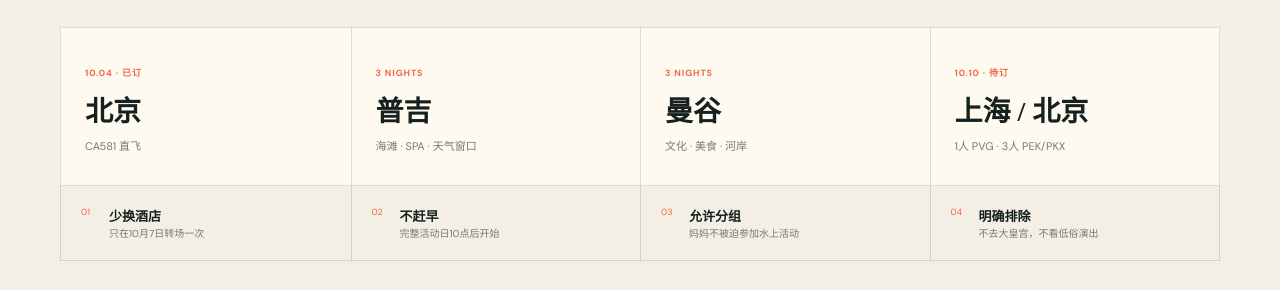
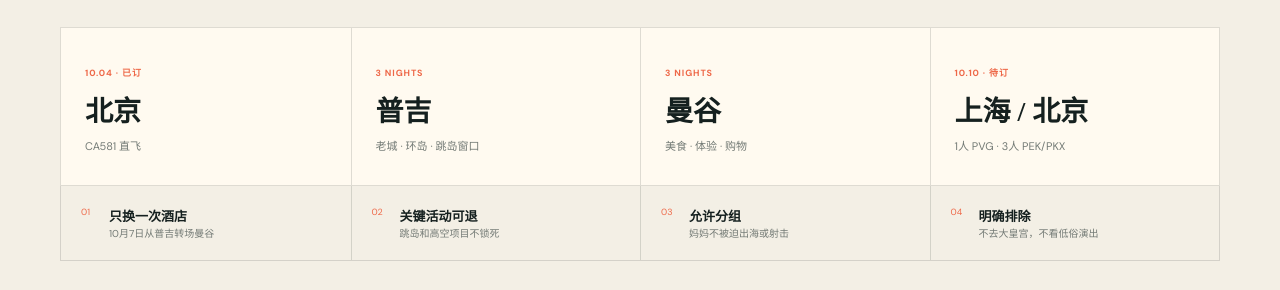
Before and after one commit to CJSUN997/national-day-family-trip, a Next.js app in the folder site/: page / in a window 1280 px wide. Shown: the part 1020-1310 px from the top of the page. Built offline with nearby package versions, Linux system fonts and the light colour scheme; no server answers.

Commit message:
根据十一计划更新普吉曼谷行程

```diff
--- a/site/app/page.tsx
+++ b/site/app/page.tsx
@@ -6,36 +6,38 @@ type Event = { time: string; tag: string; title: string; note: string };
 type Day = { date: string; city: string; title: string; lead: string; pace: string; rule?: string; events: Event[] };
 
 const days: Day[] = [
-  { date:"10.04 · 周日", city:"普吉", title:"向南飞，先睡个好觉", lead:"已订 CA581。晚间落地不赶行程，把体力留给真正的海岛假期。", pace:"交通日", events:[
+  { date:"10.04 · 周日", city:"普吉", title:"向南飞，先睡个好觉", lead:"已订 CA581。20:30落地后只完成接机、入住和简单宵夜，不再追加夜市。", pace:"交通日", events:[
     {time:"12:00",tag:"集合",title:"首都机场 T3",note:"4人一起办理值机，逐人确认电子客票号与1×23kg托运行李。"},
     {time:"15:30—20:30",tag:"已预订",title:"CA581 · PEK → HKT",note:"直飞普吉；泰国时间比北京时间慢1小时。"},
     {time:"22:00",tag:"接机",title:"普吉机场 → 卡伦",note:"预订SUV / Van并填写航班号，预计23:15前后抵达酒店。"}]},
-  { date:"10.05 · 周一", city:"普吉", title:"海风、慢午餐与 SPA", lead:"第一整天不跨岛，用海滩和休息完成从通勤状态到度假状态的切换。", pace:"很轻松", rule:"红旗或大浪时不下水，直接切换酒店泳池与咖啡馆。", events:[
-    {time:"10:00",tag:"海滩",title:"卡伦海滩慢上午",note:"自然起床，海边散步或酒店泳池；不设置集合压力。"},
-    {time:"12:30",tag:"美食",title:"卡伦就近午餐",note:"选择有空调、能坐下慢慢吃的餐厅，午后回酒店休息。"},
-    {time:"16:00",tag:"全员高分",title:"全家按摩 / SPA",note:"提前预约4人同一时段，可以各自选择不同项目。"},
-    {time:"18:30",tag:"日落",title:"卡塔或卡伦晚餐",note:"短程移动，看天气决定是否等日落。"}]},
-  { date:"10.06 · 周二", city:"普吉", title:"把选择权交给海况", lead:"出海只是加分项。前一晚再决定，妈妈不坐船也能拥有完整的一天。", pace:"适中", rule:"任何雷暴预警、红旗或运营方停航，都执行本岛方案。", events:[
-    {time:"前晚决定",tag:"A 组",title:"短程出海 / 简单浮潜",note:"2—3人参加，避免长距离快艇；产品必须含保险并支持天气取消。"},
-    {time:"同步",tag:"B 组",title:"酒店、咖啡与海滩",note:"妈妈留在卡伦附近，独立交通与晚间会合地点提前约定。"},
-    {time:"雨天替换",tag:"全家",title:"普吉老城半日",note:"放弃出海时再执行；不叠加南部环岛和多个打卡点。"},
-    {time:"18:30",tag:"会合",title:"全家收官晚餐",note:"当天不再增加活动，回酒店整理转场行李。"}]},
-  { date:"10.07 · 周三", city:"曼谷", title:"从海岛回到城市", lead:"优先选择中午前后的 HKT → BKK 直飞，把机场链路当作一天的主任务。", pace:"交通日", events:[
-    {time:"09:30",tag:"退房",title:"卡伦 → 普吉机场",note:"至少在起飞前2.5小时离开酒店，雨天不压缩道路缓冲。"},
+  { date:"10.05 · 周一", city:"普吉", title:"老城、寺庙与南端日落", lead:"4人包车走一条完整的本岛路线，上午慢出发，傍晚把神仙半岛作为全日重点。", pace:"适中", rule:"日落受天气影响；大雨时缩短南部路线，不冒险赶观景点。", events:[
+    {time:"10:00",tag:"老城",title:"普吉老镇",note:"塔朗路与罗曼尼巷慢逛，午餐尝试福建面或泰南风味。"},
+    {time:"14:30",tag:"文化",title:"查龙寺",note:"免费参观，注意衣着得体；现场不赶时间、不叠加过多景点。"},
+    {time:"17:15",tag:"日落",title:"神仙半岛",note:"争取17:30前到达；天气和体力允许时顺路看风车观景点。"},
+    {time:"19:30",tag:"晚餐",title:"卡伦 / 卡塔就近用餐",note:"全天包车结束后直接回酒店区域，不再跨区逛夜市。"}]},
+  { date:"10.06 · 周二", city:"普吉", title:"把整天留给海，也保留退路", lead:"首选皮皮岛、玛雅湾与竹子岛一日团；如更看重山海景观，可换攀牙湾与洞穴独木舟。", pace:"早出晚归", rule:"前一晚复核雷暴、风浪、停航与退款规则；妈妈可留在卡伦，不强制全员出海。", events:[
+    {time:"前晚确认",tag:"二选一",title:"锁定正规跳岛团",note:"确认酒店接送、保险、午餐、登岛费、天气取消与退款规则。"},
+    {time:"07:00—17:00",tag:"A 组",title:"皮皮岛＋玛雅湾＋竹子岛",note:"经典海岛线，行程较长；不适合晕船或不愿乘快艇的人。"},
+    {time:"同步",tag:"B 组",title:"卡伦海滩＋酒店休息",note:"不出海成员保留房卡、现金和叫车方式，晚餐地点提前约定。"},
+    {time:"18:30",tag:"恢复",title:"晚餐或泰式按摩",note:"视体力决定，不预约高强度项目；随后整理次日转场行李。"}]},
+  { date:"10.07 · 周三", city:"曼谷", title:"海滩收尾，转场去曼谷", lead:"上午只在卡伦附近活动，搭乘中午前后 HKT → BKK 直飞；晚上用美食街完成城市开场。", pace:"交通日", events:[
+    {time:"08:30",tag:"海滩",title:"卡伦慢上午",note:"海边散步或看卡伦观景台，具体取决于航班时间和天气。"},
+    {time:"起飞前3小时",tag:"退房",title:"卡伦 → 普吉机场",note:"提前预约送机；雨季道路缓冲不压缩。"},
     {time:"11:00—14:00",tag:"待预订",title:"HKT → BKK",note:"只筛素万那普机场直飞、含托运行李的组合；不为低价改飞DMK。"},
     {time:"16:00",tag:"入住",title:"暹罗 / 拉差贴威",note:"2间房，优先BTS步行500米内、明确床型、可免费取消。"},
-    {time:"晚上",tag:"留白",title:"附近晚餐",note:"不安排正式景点；有精神再逛商场或做普通按摩。"}]},
-  { date:"10.08 · 周四", city:"曼谷", title:"丝绸旧宅与湄南河夜色", lead:"删除大皇宫路线，把文化、购物和河岸放在一条更舒适的城市动线上。", pace:"适中", events:[
-    {time:"10:30",tag:"文化",title:"吉姆·汤普森故居",note:"主屋随导览参观；若兴趣不高，可替换为曼谷艺术文化中心。"},
-    {time:"12:30",tag:"城市",title:"暹罗商圈午餐",note:"Siam Center / Paragon按兴趣选择，不为购物拆散整天。"},
-    {time:"15:30",tag:"休息",title:"酒店休息或 SPA",note:"保留完整的室内恢复段，避开午后闷热。"},
-    {time:"17:30",tag:"河岸",title:"ICONSIAM 与晚餐",note:"看湄南河夜景，结束后直接返回酒店。"}]},
-  { date:"10.09 · 周五", city:"曼谷", title:"老街、咖啡与耀华力", lead:"最后一个完整日只走相邻街区，购物与代购独立记账。", pace:"轻松", events:[
-    {time:"10:30",tag:"自由",title:"慢上午 / 补购",note:"可分组活动，午后回酒店放下购物袋并休息。"},
-    {time:"15:30",tag:"街区",title:"Talat Noi",note:"看老建筑、街头艺术和咖啡馆；妈妈可减少步行后直接会合。"},
-    {time:"17:30",tag:"美食",title:"耀华力路晚餐",note:"坐下吃饭为主、街头小吃为辅，避开长时间排队。"},
+    {time:"18:30",tag:"美食",title:"Banthat Thong 美食街",note:"避开18:00—20:00排队高峰；Jeh O Chula等热门店不作为必须打卡。"}]},
+  { date:"10.08 · 周四", city:"曼谷", title:"射击体验与平价火锅", lead:"上午安排全程有教练的正规射击体验，晚上去MBK附近吃 Suki Teenoi；中间保留休息。", pace:"适中", rule:"必须提前确认营业、年龄限制、证件要求、保险与教练陪同；任何人都可不参加。", events:[
+    {time:"10:30",tag:"需预订",title:"正规射击场体验",note:"优先选择交通可控、可确认开放状态的场地；现场严格遵守教练指令。"},
+    {time:"13:30",tag:"休息",title:"返回市区午休",note:"不在射击后连续叠加室外项目，给全员完整恢复时间。"},
+    {time:"17:30",tag:"商圈",title:"MBK Center 随意逛",note:"从National Stadium站步行衔接，购物和代购单独记账。"},
+    {time:"20:00",tag:"晚餐",title:"Suki Teenoi 自助小火锅",note:"优先MBK分店并避开饭点；若排队过长，直接换附近餐厅。"}]},
+  { date:"10.09 · 周五", city:"曼谷", title:"商场、河岸与城市夜景", lead:"周五不硬逛只开放部分摊位的乍都乍，改用有空调的商圈与河岸路线。", pace:"轻松", events:[
+    {time:"10:30",tag:"购物",title:"暹罗商圈",note:"Siam Paragon、Siam Center、Siam Discovery按兴趣选择，不必全部逛完。"},
+    {time:"15:30",tag:"二选一",title:"ICONSIAM 或酒店休息",note:"想看河岸与室内水上市场就去ICONSIAM；体力不足直接休息。"},
+    {time:"17:30",tag:"可选",title:"Mahanakhon SkyWalk",note:"只在天气清晰且全员有兴趣时现场决定，不提前锁死不可退票。"},
     {time:"20:30",tag:"整理",title:"两组返程终检",note:"分别确认航站楼、送机时间、行李额、证件和落地日期。"}]},
-  { date:"10.10 · 周六", city:"返程", title:"同一座机场，两条回家路线", lead:"1人返回上海，3人返回北京。两组独立出票，以直飞和合理到达时间优先。", pace:"交通日", events:[
+  { date:"10.10 · 周六", city:"返程", title:"先看航班，再决定乍都乍", lead:"1人返回上海，3人返回北京。只有下午较晚航班才安排乍都乍，返程优先级永远更高。", pace:"交通日", events:[
+    {time:"09:00",tag:"条件活动",title:"乍都乍周末市场",note:"仅限航班时间充裕时执行；若不满足条件，改为酒店附近早餐后直接退房。"},
     {time:"待航班",tag:"上海 · 1人",title:"BKK → PVG",note:"优先10月10日当天抵沪、含托运行李的直飞航班。"},
     {time:"待航班",tag:"北京 · 3人",title:"BKK → PEK / PKX",note:"查询3张同舱库存；若10月11日凌晨落地，出票前再次确认。"},
     {time:"起飞前3小时",tag:"送机",title:"酒店 → BKK",note:"两组起飞相差不超过2小时可同车，否则分别预约。"}]},
@@ -45,11 +47,14 @@ const tasks = [
   ["outbound","已完成","确认 CA581 全员出票","逐人检查电子客票号和1×23kg托运行李。"],
   ["return","现在","锁定两组返程","10月10日：1人BKK→PVG，3人BKK→PEK/PKX。"],
   ["domestic","现在","锁定普吉到曼谷","10月7日HKT→BKK，直飞、含行李、中午前后起飞。"],
-  ["rooms","出票后","预订两地2间房","普吉10.04—10.07；曼谷10.07—10.10。"],
+  ["rooms","现在","预订两地2间房","普吉卡伦10.04—10.07；曼谷BTS沿线10.07—10.10。"],
+  ["island","尽快","筛选10月6日跳岛团","比较皮皮岛线与攀牙湾线，重点核对保险、接送及天气退款。"],
+  ["shooting","出发前","预订正规射击体验","确认当天开放、证件要求、教练陪同、保险和取消政策。"],
   ["transfer","出发前2周","建立机场接送订单","同行段用SUV/Van；返程按航班差值决定是否分车。"],
   ["insurance","出发前2周","购买旅行保险","覆盖医疗、航班延误和水上活动，核对免责条款。"],
   ["tdac","10月1日起","提交4人 TDAC","仅使用泰国移民局免费官方入口，保存确认信息。"],
-  ["weather","10月5日晚","决定10月6日 A/B 方案","海况不安全即取消出海，执行本岛方案。"],
+  ["sim","出发前","准备4人流量方案","比较eSIM、实体卡和国际漫游，保存离线订单与酒店地址。"],
+  ["weather","10月5日晚","决定10月6日出海方案","海况不安全即取消出海，不以已付款为理由冒险。"],
   ["final","10月9日晚","完成返程终检","两组分别确认航站楼、送机时间、行李额和抵达日期。"],
 ] as const;
 
@@ -72,11 +77,11 @@ export default function Home() {
   return <main>
     <header className="topbar"><button className="brand" onClick={()=>jump("top")}><span>向</span><b>向南，再向北<small>2026 家庭旅行执行册</small></b></button><button className="menu" onClick={()=>setMenu(!menu)}>目录</button><nav className={menu?"open":""}>{[["route","路线"],["weather","天气"],["days","每日"],["booking","预订"],["budget","预算"],["tasks","清单"]].map(([id,label])=><button key={id} onClick={()=>jump(id)}>{label}</button>)}</nav><em>● 7天6晚</em></header>
     <section className="hero" id="top"><div className="hero-copy"><p>OCT 04 — OCT 10 · PHUKET / BANGKOK</p><h1>先去海边，<br/><i>再回城市。</i></h1><h2>一家四口的泰国七日：普吉3晚，曼谷3晚。去程已经确定，余下的每一步都围绕舒服、真实和可执行。</h2><div><button onClick={()=>jump("days")}>查看每日安排 ↘</button><button onClick={()=>jump("tasks")}>先看待办</button></div></div><article className="ticket"><header><span>OUTBOUND · CONFIRMED</span><b>已订</b></header><div className="airports"><section><strong>PEK</strong><small>北京 · T3</small></section><i>CA581<br/>──────── ✦</i><section><strong>HKT</strong><small>普吉</small></section></div><div className="times"><span><b>15:30</b>10月4日</span><span><b>6h</b>直飞</span><span><b>20:30</b>当地时间</span></div><p>4人同行 · 每人1×23kg托运行李 · 以电子客票号确认出票</p></article></section>
-    <section className="shell route" id="route"><Heading index="01 · ROUTE LOGIC" title={<>六晚，两个落脚点。<br/>没有多余的折返。</>} text="路线先满足航班与体力，再安排体验。海况改变活动，不改变城市；返程分流，但都从素万那普机场出发。"/><div className="route-grid">{[["10.04 · 已订","北京","CA581 直飞"],["3 NIGHTS","普吉","海滩 · SPA · 天气窗口"],["3 NIGHTS","曼谷","文化 · 美食 · 河岸"],["10.10 · 待订","上海 / 北京","1人 PVG · 3人 PEK/PKX"]].map(([a,b,c])=><article key={b}><small>{a}</small><b>{b}</b><p>{c}</p></article>)}</div><div className="rails">{[["01","少换酒店","只在10月7日转场一次"],["02","不赶早","完整活动日10点后开始"],["03","允许分组","妈妈不被迫参加水上活动"],["04","明确排除","不去大皇宫，不看低俗演出"]].map(([n,t,d])=><article key={n}><span>{n}</span><b>{t}</b><small>{d}</small></article>)}</div></section>
+    <section className="shell route" id="route"><Heading index="01 · ROUTE LOGIC" title={<>六晚，两个落脚点。<br/>没有多余的折返。</>} text="路线先满足航班与体力，再安排体验。海况改变活动，不改变城市；返程分流，但都从素万那普机场出发。"/><div className="route-grid">{[["10.04 · 已订","北京","CA581 直飞"],["3 NIGHTS","普吉","老城 · 环岛 · 跳岛窗口"],["3 NIGHTS","曼谷","美食 · 体验 · 购物"],["10.10 · 待订","上海 / 北京","1人 PVG · 3人 PEK/PKX"]].map(([a,b,c])=><article key={b}><small>{a}</small><b>{b}</b><p>{c}</p></article>)}</div><div className="rails">{[["01","只换一次酒店","10月7日从普吉转场曼谷"],["02","关键活动可退","跳岛和高空项目不锁死"],["03","允许分组","妈妈不被迫出海或射击"],["04","明确排除","不去大皇宫，不看低俗演出"]].map(([n,t,d])=><article key={n}><span>{n}</span><b>{t}</b><small>{d}</small></article>)}</div></section>
     <WeatherBoard />
     <section className="dark" id="days"><div className="shell"><Heading light index="03 · DAY BY DAY" title={<>每天只做一件<br/>真正重要的事。</>} text="选择日期查看时间线。安排保留交通和休息缓冲，不用景点数量衡量一天是否值得。"/><div className="tabs">{days.map((d,i)=><button className={i===active?"active":""} onClick={()=>setActive(i)} key={d.date}><small>{d.date.split(" · ")[0]}</small><b>D{i+1}</b><span>{d.city}</span></button>)}</div><div className="day"><aside><span>{day.date}<i>{day.pace}</i></span><small>{day.city} · DAY {active+1}</small><h3>{day.title}</h3><p>{day.lead}</p>{day.rule&&<em><b>WEATHER RULE</b>{day.rule}</em>}</aside><div className="timeline">{day.events.map((e,i)=><article key={e.title}><span>{String(i+1).padStart(2,"0")}</span><div><small>{e.time}<i>{e.tag}</i></small><h4>{e.title}</h4><p>{e.note}</p></div></article>)}</div></div></div></section>
-    <section className="shell booking" id="booking"><Heading index="04 · BOOKING GATES" title={<>先锁交通，<br/>再让酒店落位。</>} text="动态价格不写成事实。这里只固定筛选条件和决策顺序，最终信息以付款页与电子客票为准。"/><div className="cards"><FlightCard urgent date="10.10" code="BKK → PVG" title="上海组 · 1人" items={["直飞且含托运行李","优先10月10日当天抵沪","独立出票，不等待北京组同价"]}/><FlightCard urgent date="10.10" code="BKK → PEK / PKX" title="北京组 · 3人" items={["一次查询3张同舱库存","直飞、含托运行李","凌晨抵达须全员提前确认"]}/><FlightCard date="10.07" code="HKT → BKK" title="城市转场 · 4人" items={["11:00—14:00理想起飞","只选BKK，避免DMK","包含4人托运行李"]}/><article className="rooms"><small>出票后24小时 · 2间房</small><div><b>普吉</b><span>10.04—10.07</span><em>卡伦 · 3晚</em></div><div><b>曼谷</b><span>10.07—10.10</span><em>暹罗 / 拉差贴威 · 3晚</em></div><p>明确床型、BTS步行距离、电梯、早餐、税费和免费取消截止日。</p></article></div><div className="car-rule"><b>送机规则</b><span>两组航班相差 ≤ 2小时 → 一起乘Van去BKK</span><span>相差 ＞ 2小时 → 分别预约车辆</span></div></section>
-    <section className="money" id="budget"><div className="shell"><Heading light index="05 · MONEY MAP" title={<>国际机票另算，<br/>两万元只服务体验。</>} text="这是控制线，不是伪装成实时价格的报价。购物和代购仍使用完全独立的账本。"/><div className="money-grid"><article className="total"><small>旅行主体目标 · 4人</small><b>¥20,000</b><p>不含国际机票<br/>不含购物与代购</p><span>建议区间 <strong>¥15,300—22,200</strong></span></article><article className="bars">{[["住宿 · 6晚2间房","¥4,400—6,500",31],["泰国境内机票","¥1,600—2,800",14],["接送与市内交通","¥1,500—2,200",12],["餐饮","¥4,000—5,000",25],["SPA与活动","¥1,500—2,500",13],["保险与缓冲","¥2,300—3,200",16]].map(([n,a,w])=><div key={String(n)}><span>{n}</span><b>{a}</b><i><em style={{width:`${w}%`}}/></i></div>)}</article><article className="saving"><small>省钱顺序</small><ol><li>不升级过度昂贵的曼谷酒店</li><li>出海选择短线且可取消产品</li><li>接送提前预约，不临时议价</li><li>一次高品质SPA＋一次普通按摩</li></ol></article></div></div></section>
+    <section className="shell booking" id="booking"><Heading index="04 · BOOKING GATES" title={<>先锁交通，<br/>再让酒店落位。</>} text="动态价格不写成事实。这里只固定筛选条件和决策顺序，最终信息以付款页与电子客票为准。"/><div className="cards"><FlightCard urgent date="10.10" code="BKK → PVG" title="上海组 · 1人" items={["直飞且含托运行李","优先10月10日当天抵沪","独立出票，不等待北京组同价"]}/><FlightCard urgent date="10.10" code="BKK → PEK / PKX" title="北京组 · 3人" items={["一次查询3张同舱库存","直飞、含托运行李","凌晨抵达须全员提前确认"]}/><FlightCard date="10.07" code="HKT → BKK" title="城市转场 · 4人" items={["11:00—14:00理想起飞","只选BKK，避免DMK","包含4人托运行李"]}/><article className="rooms"><small>尽快预订 · 2间房</small><div><b>普吉</b><span>10.04—10.07</span><em>卡伦 · 3晚</em></div><div><b>曼谷</b><span>10.07—10.10</span><em>暹罗 / National Stadium周边 · 3晚</em></div><p>明确床型、BTS步行距离、电梯、早餐、税费和免费取消截止日。</p></article></div><div className="car-rule"><b>10月10日规则</b><span>下午较晚航班且预留足够送机时间 → 乍都乍</span><span>否则 → 取消市场，直接按两组航班送机</span></div></section>
+    <section className="money" id="budget"><div className="shell"><Heading light index="05 · MONEY MAP" title={<>国际机票另算，<br/>两万元需要做取舍。</>} text="新方案加入4人跳岛和射击体验，活动预算明显上升。购物和代购仍使用完全独立的账本。"/><div className="money-grid"><article className="total"><small>旅行主体目标 · 4人</small><b>¥20,000</b><p>不含国际机票<br/>不含购物与代购</p><span>当前规划区间 <strong>¥17,300—25,300</strong></span></article><article className="bars">{[["住宿 · 6晚2间房","¥5,000—7,500",31],["泰国境内机票","¥1,600—2,800",12],["接送与市内交通","¥1,800—2,800",12],["餐饮","¥4,000—5,500",23],["跳岛与射击","¥3,400—4,800",19],["保险与缓冲","¥1,500—1,900",8]].map(([n,a,w])=><div key={String(n)}><span>{n}</span><b>{a}</b><i><em style={{width:`${w}%`}}/></i></div>)}</article><article className="saving"><small>控制在两万元的顺序</small><ol><li>酒店控制在每晚两间合计约¥1,000</li><li>跳岛与射击不同时升级高价套餐</li><li>包车只用于10月5日环岛和机场链路</li><li>高空观景只在预算与天气都允许时购买</li></ol></article></div></div></section>
     <section className="shell tasks" id="tasks"><Heading index="06 · ACTION LIST" title={<>从现在开始，<br/>一件件锁定。</>} text={`${completed}/${tasks.length} 项已完成。勾选结果只保存在当前设备。`}/><div className="progress"><i style={{width:`${completed/tasks.length*100}%`}}/></div><div className="task-list">{tasks.map(([id,phase,title,note],i)=><label className={checks[id]?"done":""} key={id}><input type="checkbox" checked={!!checks[id]} disabled={id==="outbound"} onChange={()=>toggle(id)}/><span>{String(i+1).padStart(2,"0")}</span><em>{phase}</em><b>{title}<small>{note}</small></b><i>✓</i></label>)}</div></section>
     <section className="final-band"><div><small>07 · BEFORE YOU GO</small><h2>三个不能忘的<br/>出发前节点。</h2></div><article><small>10.01 起</small><b>填写4人 TDAC</b><p>仅使用泰国移民局官方免费入口。</p><a href="https://tdac.immigration.go.th/" target="_blank">打开官网 ↗</a></article><article><small>10.03</small><b>值机与行李终检</b><p>护照、保险、eSIM、常用药；充电宝随身携带。</p></article><article><small>全程</small><b>公开信息边界</b><p>不上传证件号、完整订单号、手机号、邮箱或支付凭证。</p></article></section>
     <footer><b>向南，再向北</b><span>事实与建议分开。未知保持未知，动态信息在付款前重新核实。</span><button onClick={()=>jump("top")}>回到顶部 ↑</button></footer>
```
